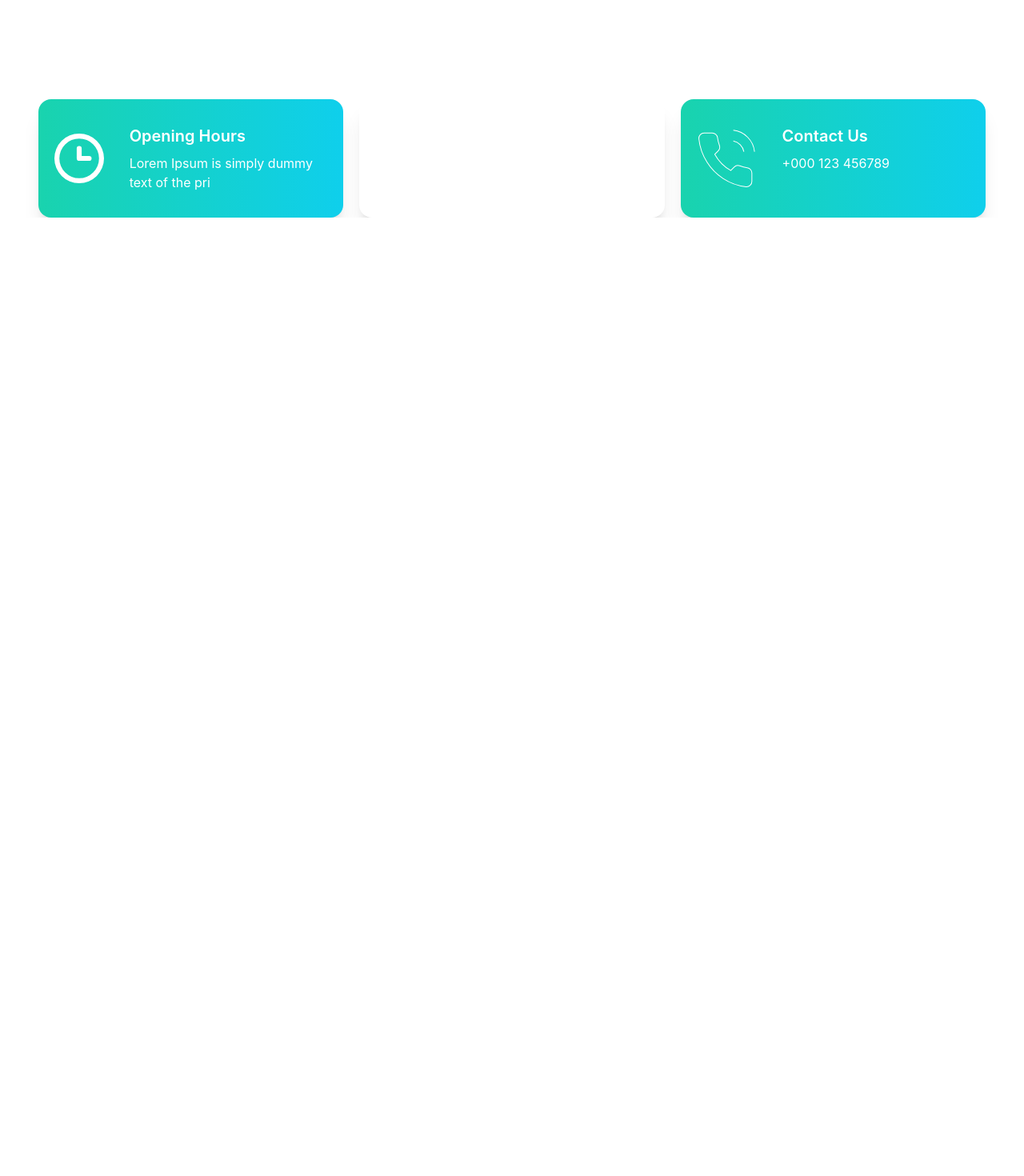
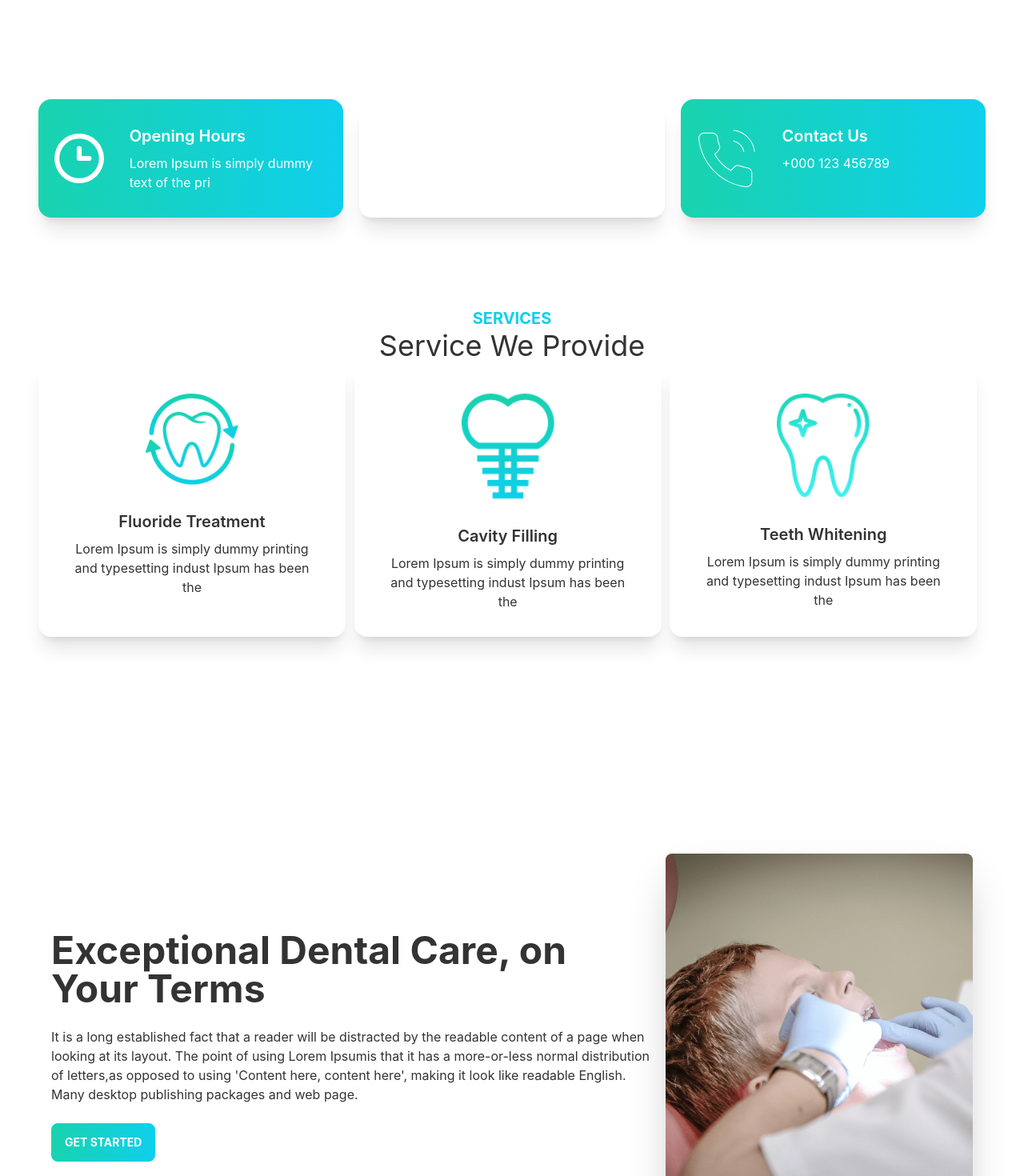
Before and after one commit to monirulislam9549/doctors-portal-client-side, a React (Create React App) app: page / in a window 1280 px wide. Shown: the part 740-2210 px from the top of the page at 80% size. Before the commit the page ends 1012 px from the top, so only its background shows below. Built offline with nearby package versions, Linux system fonts and the light colour scheme.

Commit message:
serveice added

```diff
--- a/src/Pages/Home/Banner.js
+++ b/src/Pages/Home/Banner.js
@@ -3,7 +3,7 @@
 
 const Banner = () => {
     return (
-        <div class="hero min-h-screen px12">
+        <div class="hero min-h-screen">
             <div class="hero-content flex-col lg:flex-row-reverse">
                 <img src={chair} class="max-w-sm rounded-lg shadow-2xl" />
                 <div>
--- a/src/Pages/Home/Home.js
+++ b/src/Pages/Home/Home.js
@@ -1,12 +1,16 @@
 import React from 'react';
+import Services from '../Shared/Services';
+import Treatment from '../Shared/Treatment';
 import Banner from './Banner';
 import Info from './Info';
 
 const Home = () => {
     return (
-        <div>
+        <div className='px-12'>
             <Banner></Banner>
             <Info></Info>
+            <Services></Services>
+            <Treatment></Treatment>
         </div>
     );
 };
--- a/src/Pages/Home/Info.js
+++ b/src/Pages/Home/Info.js
@@ -6,7 +6,7 @@
 
 const Info = () => {
     return (
-        <div className='grid grid-cols-1 lg:grid-cols-3 gap-5 px-12'>
+        <div className='grid grid-cols-1 lg:grid-cols-3 gap-5'>
             <InfoCard bgClass="bg-gradient-to-r from-secondary to-primary" cardDescription="Lorem Ipsum is simply dummy text of the pri" cardTitle="Opening Hours" img={clock}></InfoCard>
             <InfoCard bgClass="bg-accent" cardDescription="Brooklyn, NY 10036, United States" cardTitle="Our location" img={marker}></InfoCard>
             <InfoCard bgClass="bg-gradient-to-r from-secondary to-primary" cardDescription="+000 123 456789" cardTitle="Contact Us" img={call}></InfoCard>
--- a/src/Pages/Shared/Navbar.js
+++ b/src/Pages/Shared/Navbar.js
@@ -23,7 +23,7 @@
                 </div>
                 <a class="btn btn-ghost normal-case text-xl">Doctors Portal</a>
             </div>
-            <div class="navbar-center hidden lg:flex">
+            <div class="navbar-end hidden lg:flex">
                 <ul class="menu menu-horizontal p-0">
                     {menuItems}
                 </ul>
--- /dev/null
+++ b/src/Pages/Shared/Service.js
@@ -0,0 +1,18 @@
+import React from 'react';
+
+const Service = ({ service }) => {
+    return (
+        <div class="card w-96 bg-base-100 shadow-xl">
+            <figure class="px-10 pt-10">
+                <img height={'115px'} width={'116px'} src={service.img} alt="Shoes" class="rounded-xl" />
+            </figure>
+            <div class="card-body items-center text-center">
+                <h2 class="card-title">{service.name}</h2>
+                <p>{service.description}</p>
+
+            </div>
+        </div>
+    );
+};
+
+export default Service;
--- /dev/null
+++ b/src/Pages/Shared/Services.js
@@ -0,0 +1,46 @@
+import React from 'react';
+import Fluoride from '../../assets/images/fluoride.png';
+import Cavity from '../../assets/images/cavity.png';
+import Whitening from '../../assets/images/whitening.png';
+import Service from './Service';
+
+const Services = () => {
+    const services = [
+        {
+            _id: 1,
+            name: 'Fluoride Treatment',
+            description: "Lorem Ipsum is simply dummy printing and typesetting indust Ipsum has been the",
+            img: Fluoride,
+        },
+        {
+            _id: 2,
+            name: 'Cavity Filling',
+            description: "Lorem Ipsum is simply dummy printing and typesetting indust Ipsum has been the",
+            img: Cavity,
+        },
+        {
+            _id: 3,
+            name: 'Teeth Whitening',
+            description: "Lorem Ipsum is simply dummy printing and typesetting indust Ipsum has been the",
+            img: Whitening,
+        },
+    ]
+    return (
+        <div className='my-28'>
+            <div className='text-center'>
+                <h3 className='text-primary text-xl font-bold uppercase'>Services</h3>
+                <h2 className='text-4xl'>Service We Provide</h2>
+            </div>
+            <div className='grid sm:grid-cols-1 md:grid-cols-2 lg:grid-cols-3'>
+                {
+                    services.map(service => <Service
+                        key={service._id}
+                        service={service}
+                    ></Service>)
+                }
+            </div>
+        </div>
+    );
+};
+
+export default Services;
--- /dev/null
+++ b/src/Pages/Shared/Treatment.js
@@ -0,0 +1,19 @@
+import React from 'react';
+import treatment from '../../assets/images/treatment.png'
+
+const Treatment = () => {
+    return (
+        <div class="hero min-h-screen">
+            <div class="hero-content flex-col lg:flex-row-reverse">
+                <img src={treatment} class="max-w-sm rounded-lg shadow-2xl" />
+                <div>
+                    <h1 class="text-5xl font-bold">Exceptional Dental Care, on Your Terms</h1>
+                    <p class="py-6">It is a long established fact that a reader will be distracted by the readable content of a page when looking at its layout. The point of using Lorem Ipsumis that it has a more-or-less normal distribution of letters,as opposed to using 'Content here, content here', making it look like readable English. Many desktop publishing packages and web page.</p>
+                    <button class="btn btn-primary uppercase font-bold text-white bg-gradient-to-r from-secondary to-primary">Get Started</button>
+                </div>
+            </div>
+        </div>
+    );
+};
+
+export default Treatment;
```
